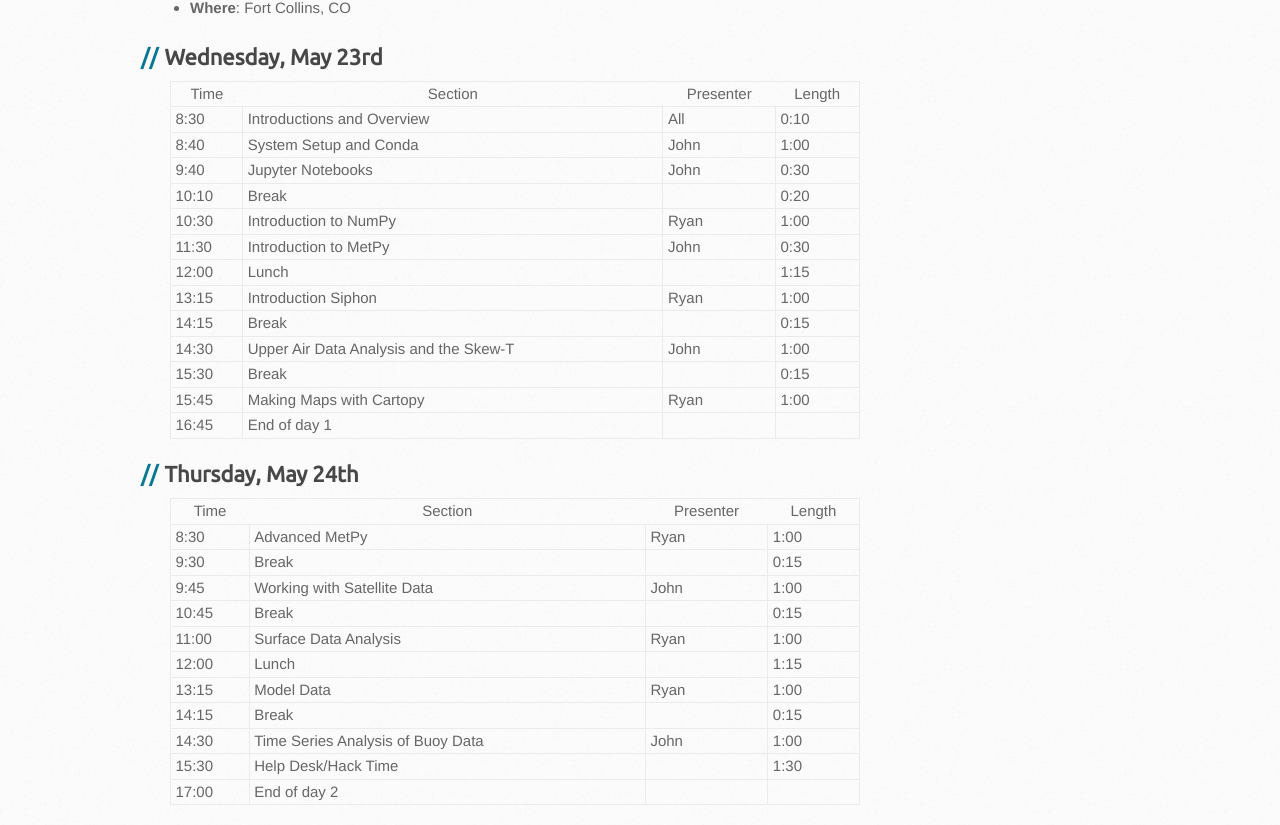
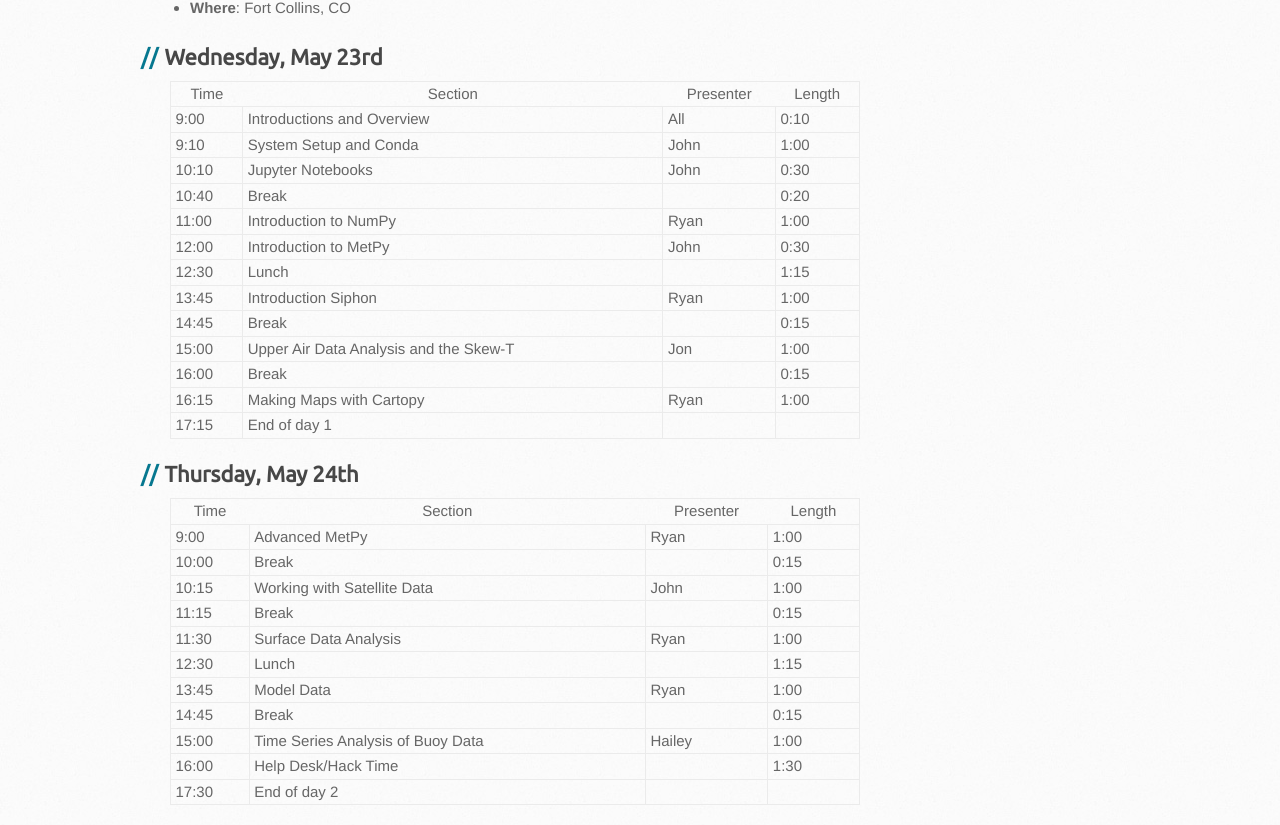
Before and after one commit to Unidata/python-workshop, a Jekyll site: the page built from events/csu2018.md, in a window 1280 px wide. Shown: the part 576-1401 px from the top of the page. Built offline with Jekyll 4.4.1, drawn with Linux system fonts in a browser that asks for light colours; some web fonts are replaced; our own code applies the rules of GitHub Pages for plain Markdown files.

Commit message:
Update schedule

```diff
--- a/events/csu2018.md
+++ b/events/csu2018.md
@@ -10,32 +10,32 @@ title:
 
 |  Time | Section                                      | Presenter   | Length |
 |-------|----------------------------------------------|-------------|--------|
-|  8:30 | Introductions and Overview                   | All         |  0:10  |
-|  8:40 | System Setup and Conda                       | John        |  1:00  |
-|  9:40 | Jupyter Notebooks                            | John        |  0:30  |
-| 10:10 | Break                                        |             |  0:20  |
-| 10:30 | Introduction to NumPy                        | Ryan        |  1:00  |
-| 11:30 | Introduction to MetPy                        | John        |  0:30  |
-| 12:00 | Lunch                                        |             |  1:15  |
-| 13:15 | Introduction Siphon                          | Ryan        |  1:00  |
-| 14:15 | Break                                        |             |  0:15  |
-| 14:30 | Upper Air Data Analysis and the Skew-T       | John        |  1:00  |
-| 15:30 | Break                                        |             |  0:15  |
-| 15:45 | Making Maps with Cartopy                     | Ryan        |  1:00  |
-| 16:45 | End of day 1                                 |             |        |
+|  9:00 | Introductions and Overview                   | All         |  0:10  |
+|  9:10 | System Setup and Conda                       | John        |  1:00  |
+| 10:10 | Jupyter Notebooks                            | John        |  0:30  |
+| 10:40 | Break                                        |             |  0:20  |
+| 11:00 | Introduction to NumPy                        | Ryan        |  1:00  |
+| 12:00 | Introduction to MetPy                        | John        |  0:30  |
+| 12:30 | Lunch                                        |             |  1:15  |
+| 13:45 | Introduction Siphon                          | Ryan        |  1:00  |
+| 14:45 | Break                                        |             |  0:15  |
+| 15:00 | Upper Air Data Analysis and the Skew-T       | Jon         |  1:00  |
+| 16:00 | Break                                        |             |  0:15  |
+| 16:15 | Making Maps with Cartopy                     | Ryan        |  1:00  |
+| 17:15 | End of day 1                                 |             |        |
 
 ## Thursday, May 24th
 
 |  Time | Section                                      | Presenter   | Length |
 |-------|----------------------------------------------|-------------|--------|
-|  8:30 | Advanced MetPy                               | Ryan        |  1:00  |
-|  9:30 | Break                                        |             |  0:15  |
-|  9:45 | Working with Satellite Data                  | John        |  1:00  |
-| 10:45 | Break                                        |             |  0:15  |
-| 11:00 | Surface Data Analysis                        | Ryan        |  1:00  |
-| 12:00 | Lunch                                        |             |  1:15  |
-| 13:15 | Model Data                                   | Ryan        |  1:00  |
-| 14:15 | Break                                        |             |  0:15  |
-| 14:30 | Time Series Analysis of Buoy Data            | John        |  1:00  |
-| 15:30 | Help Desk/Hack Time                          |             |  1:30  |
-| 17:00 | End of day 2                                 |             |        |
+|  9:00 | Advanced MetPy                               | Ryan        |  1:00  |
+| 10:00 | Break                                        |             |  0:15  |
+| 10:15 | Working with Satellite Data                  | John        |  1:00  |
+| 11:15 | Break                                        |             |  0:15  |
+| 11:30 | Surface Data Analysis                        | Ryan        |  1:00  |
+| 12:30 | Lunch                                        |             |  1:15  |
+| 13:45 | Model Data                                   | Ryan        |  1:00  |
+| 14:45 | Break                                        |             |  0:15  |
+| 15:00 | Time Series Analysis of Buoy Data            | Hailey      |  1:00  |
+| 16:00 | Help Desk/Hack Time                          |             |  1:30  |
+| 17:30 | End of day 2                                 |             |        |
```
